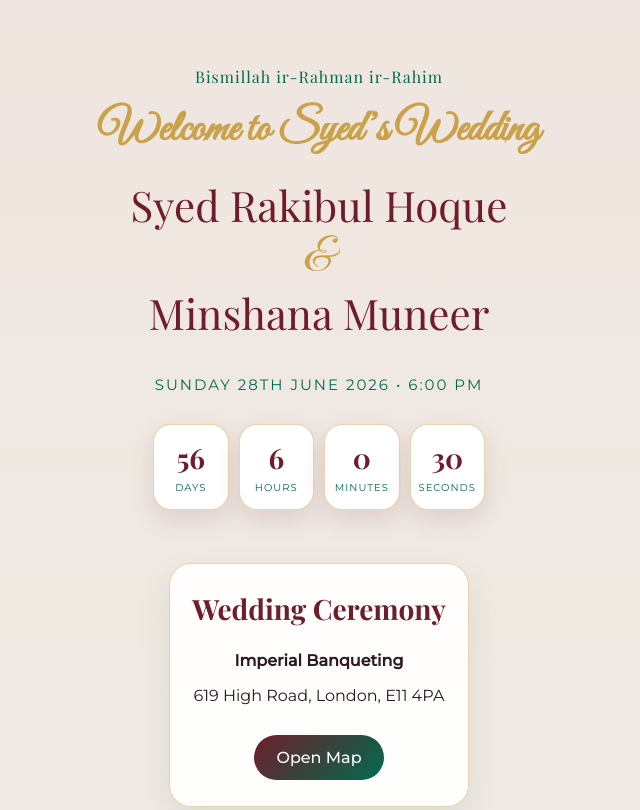
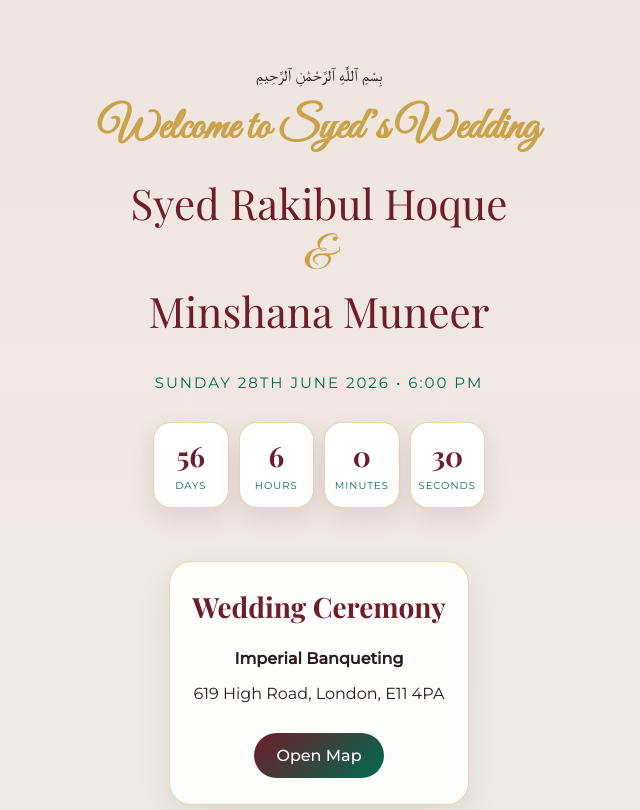
Before and after one commit to jannathoque-lang/syeds-wedding, a plain HTML site: page index.html in a window 1280 px wide. Shown: the top 810 px of the page, without its empty margins (321-961 px from the left). Drawn offline with nearby package versions, Linux system fonts and the light colour scheme.

Commit message:
Update index.html

```diff
--- a/index.html
+++ b/index.html
@@ -167,8 +167,7 @@
 <body>
 
 <section class="hero">
-  <p class="bismillah">Bismillah ir-Rahman ir-Rahim</p>
-
+  <p class="bismillah-arabic">بِسْمِ ٱللَّٰهِ ٱلرَّحْمَٰنِ ٱلرَّحِيمِ</p>
   <h1 class="welcome">Welcome to Syed’s Wedding</h1>
 
   <div class="names">
```
